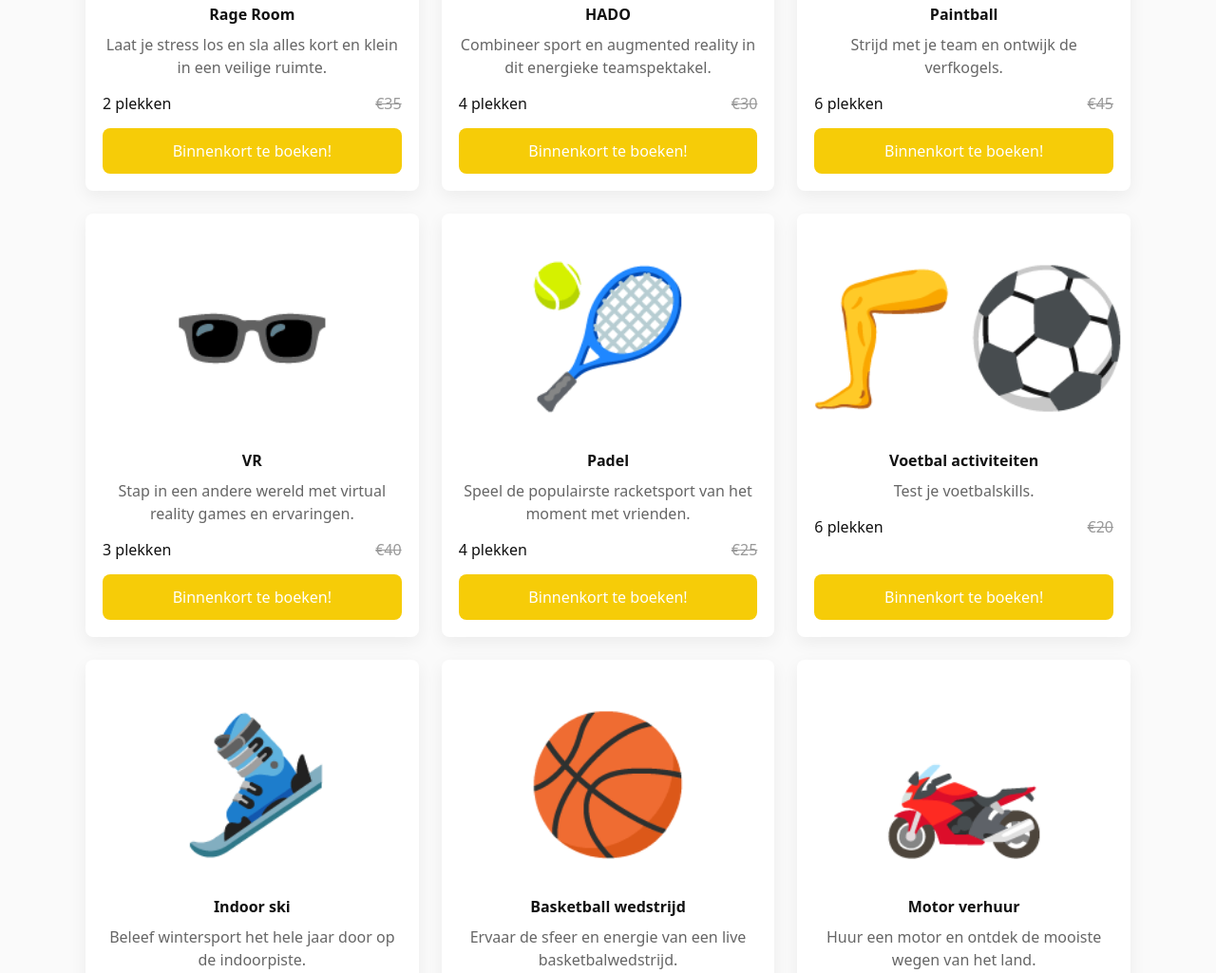
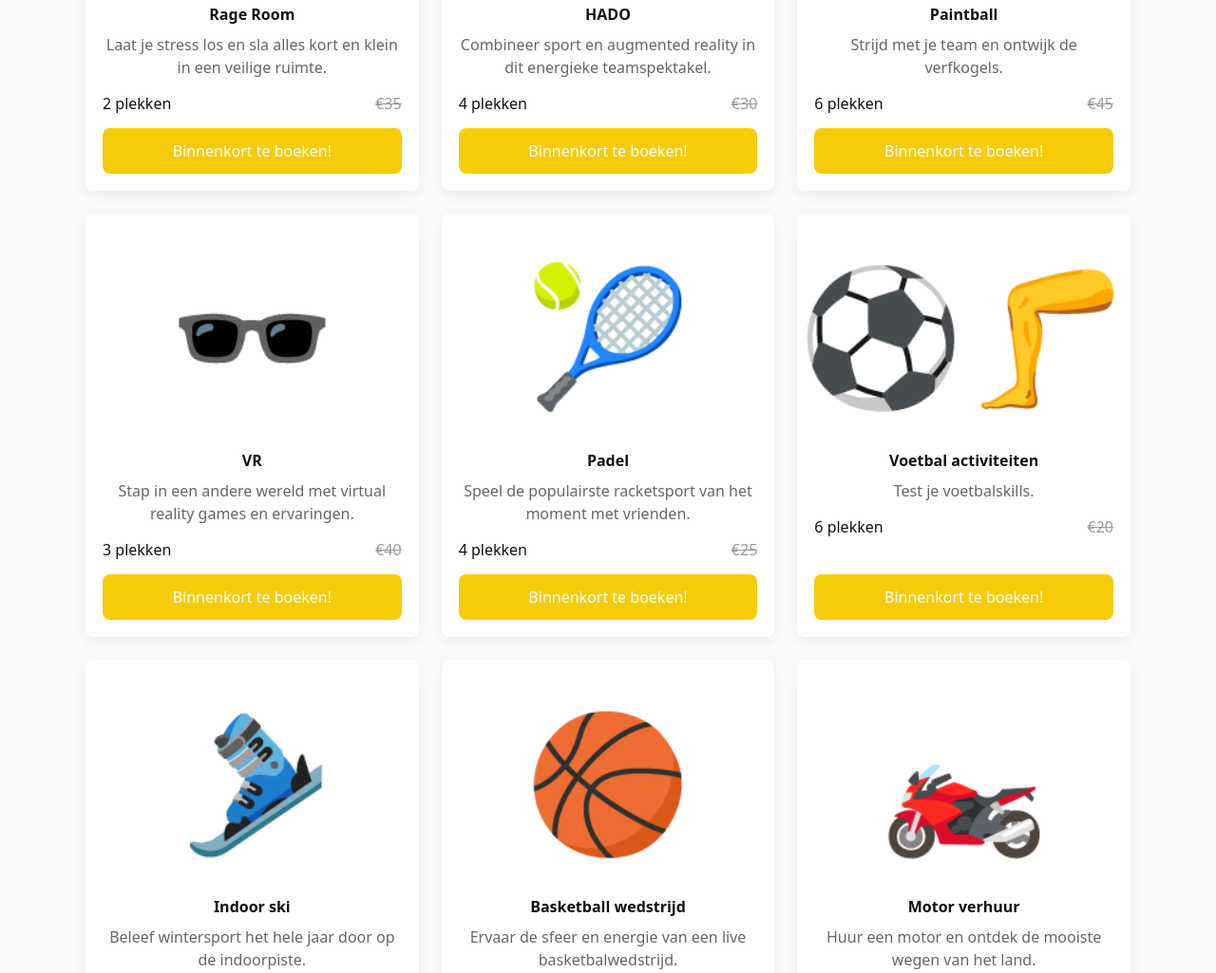
Before and after one commit to DominiekHS/LastOnesLeft, a plain HTML site: page index.html in a window 1280 px wide. Shown: the part 3755-4780 px from the top of the page at 95% size. Drawn offline with Linux system fonts and the light colour scheme.

Commit message:
Update index.html

```diff
--- a/index.html
+++ b/index.html
@@ -506,7 +506,7 @@
 </article>
 
          <article class="activity">
-  <div style="font-size:140px; text-align:center; padding-top:20px;">🦵⚽</div>
+  <div style="font-size:140px; text-align:center; padding-top:20px;">⚽🦵</div>
   <div class="card-body">
     <div>
       <h4>Voetbal activiteiten</h4>
```
